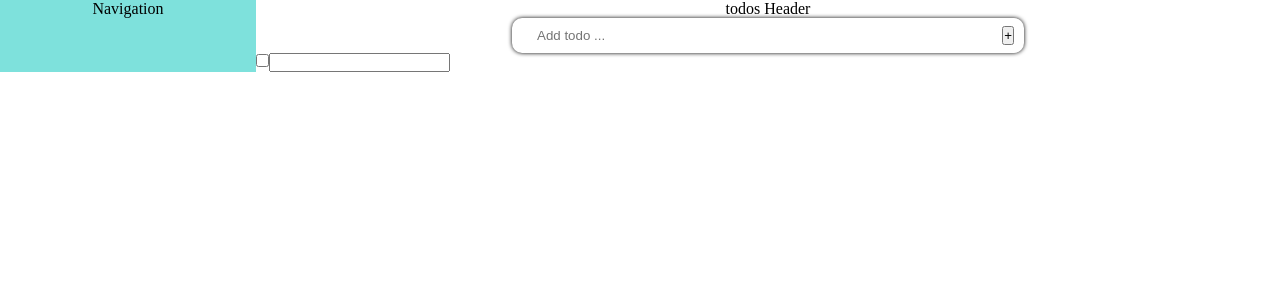
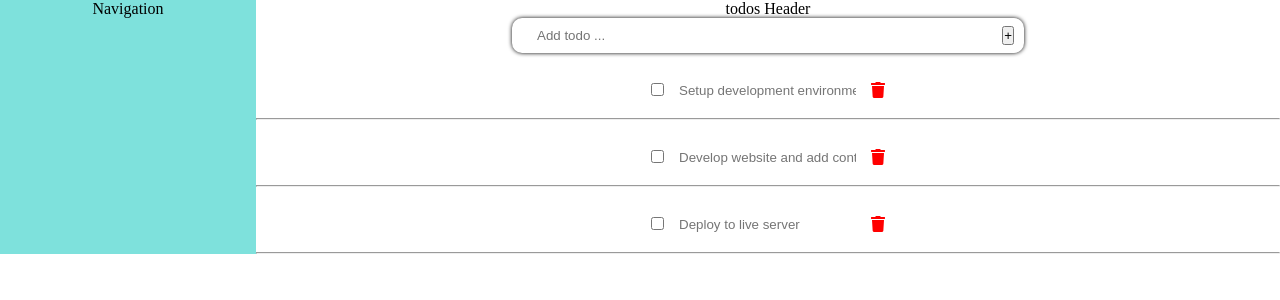
Before and after one commit to wuyepabdul/react-todo, a React (Create React App) app: page / in a window 1280 px wide. Shown: the top 300 px of the page. Built offline with nearby package versions, Linux system fonts and the light colour scheme.

Commit message:
List todo items in ListTodos component

```diff
--- a/public/index.html
+++ b/public/index.html
@@ -9,9 +9,13 @@
       name="description"
       content="Web site created using create-react-app"
     />
-    <link rel="apple-touch-icon" href="%PUBLIC_URL%/logo192.png" />
 
     <link rel="manifest" href="%PUBLIC_URL%/manifest.json" />
+
+    <link
+      href="https://cdnjs.cloudflare.com/ajax/libs/font-awesome/5.15.1/css/all.min.css"
+      rel="stylesheet"
+    />
 
     <title>React App</title>
   </head>
--- a/src/components/todosCoponents/ListTodos.js
+++ b/src/components/todosCoponents/ListTodos.js
@@ -19,12 +19,18 @@ const ListTodos = () => {
   return (
     <div>
       {console.log(todos)}
-      <form className="list-todos">
-        <div><input type="checkbox" name="mark" id="mark" /></div>
-        <div className="input-group">
-          <input type="text" className="input-field" name="todo" id="todo" />
+      {todos.map((todo) => (
+        <div key={todo.id}>
+          <form className="list-todos d-flex">
+            <div><input type="checkbox" name="mark" id="mark" /></div>
+            <div className="input-group">
+              <input type="text" className="input-field" name="todo" id="todo" placeholder={todo.title} readOnly />
+            </div>
+            <div><i className="fas fa-trash" /></div>
+          </form>
+          <hr />
         </div>
-      </form>
+      ))}
     </div>
   );
 };
--- a/src/index.css
+++ b/src/index.css
@@ -6,6 +6,10 @@
 
 .d-flex {
   display: flex;
+}
+
+.fa-trash {
+  color: red;
 }
 
 .todo-container {
@@ -20,7 +24,10 @@
 }
 
 .list-todos {
-  display: flex;
+  align-items: center;
+  justify-content: center;
+  margin-top: 20px;
+  margin-bottom: 10px;
 }
 
 .add-input-form {
@@ -33,11 +40,13 @@
   border-radius: 10px;
 }
 
-.add-input-field {
+.add-input-field,
+.input-field {
   padding: 10px 15px;
   border: none;
 }
 
-.add-input-field:focus-visible {
+.add-input-field:focus-visible,
+.input-field:focus-visible {
   outline: none;
 }
```
